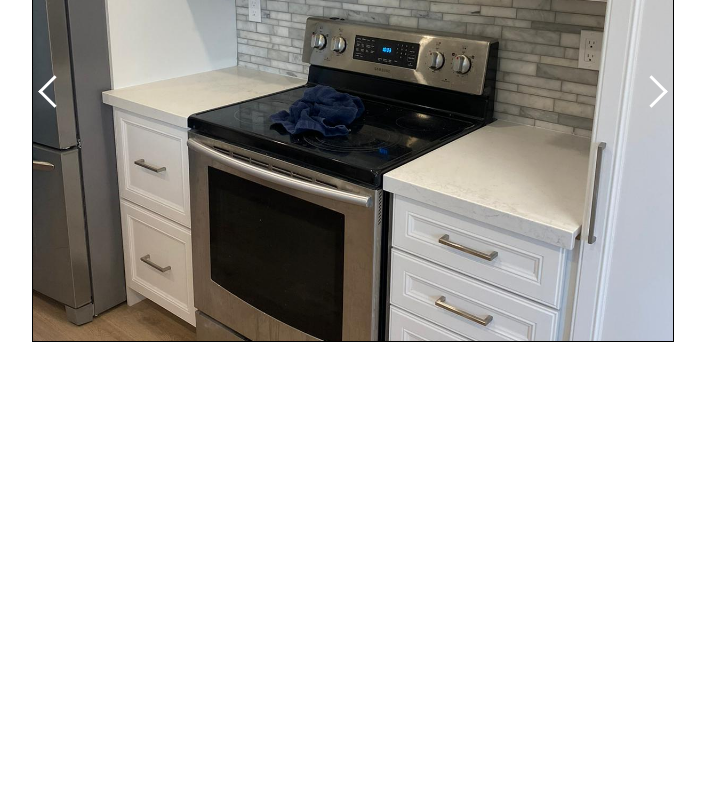
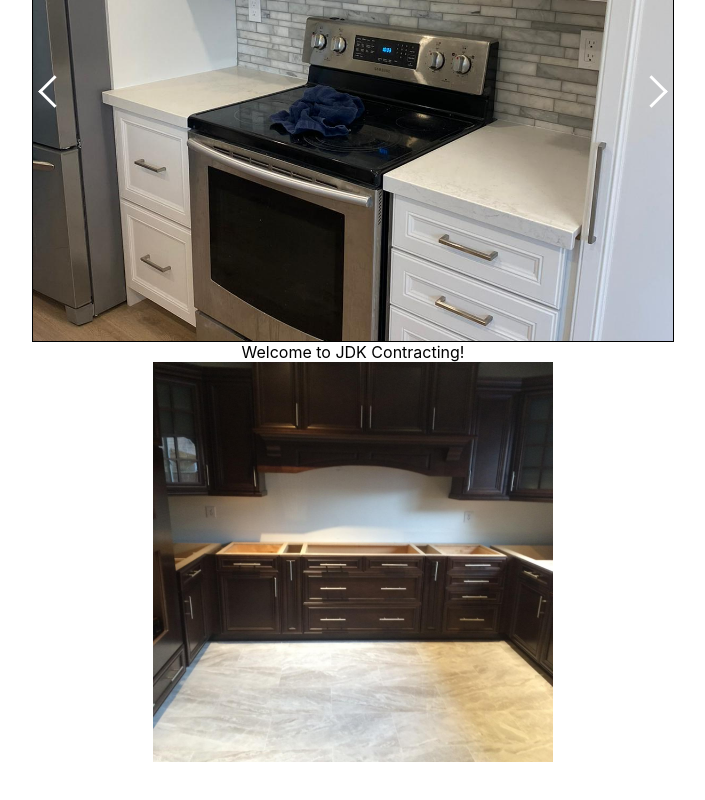
Before and after one commit to leon-chow/jdk-contracting-front-end, a React (Create React App) app: page / in a window 1280 px wide. Shown: the part 979-1779 px from the top of the page, without its empty margins (287-992 px from the left). Before the commit the page ends 1421 px from the top, so only its background shows below. Built offline with nearby package versions, Linux system fonts and the light colour scheme.

Commit message:
Add image gallery component

```diff
--- a/src/components/body/body.jsx
+++ b/src/components/body/body.jsx
@@ -2,6 +2,7 @@ import "./body.css";
 import Hero from "./hero/hero";
 import ImageCarousel from "./imagecarousel/imagecarousel";
 import About from "./about/about";
+import ImageGallery from "./imagegallery/imagegallery";
 
 const Body = () => {
   return (
@@ -9,6 +10,7 @@ const Body = () => {
       <Hero />
       <About />
       <ImageCarousel />
+      <ImageGallery />
     </div>
   );
 };
--- /dev/null
+++ b/src/components/body/imagegallery/imagegallery.css
@@ -0,0 +1,4 @@
+.gallery-image {
+    width: 400px;
+    height: 400px;
+}
--- /dev/null
+++ b/src/components/body/imagegallery/imagegallery.jsx
@@ -0,0 +1,13 @@
+import image from "../../../assets/KITCHEN_2.jpg";
+import "./imagegallery.css";
+
+const ImageGallery = () => {
+  return (
+    <div className="gallery">
+      <div className="gallery-text"> Welcome to JDK Contracting! </div>
+      <img className="gallery-image" alt="gallery Img" src={image} />
+    </div>
+  );
+};
+
+export default ImageGallery;
```
